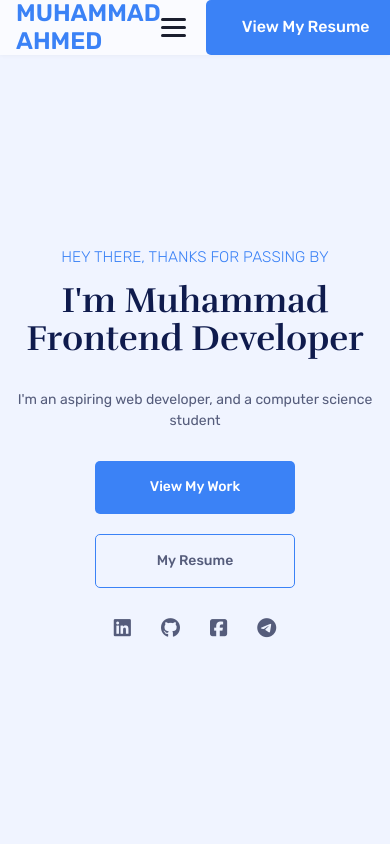
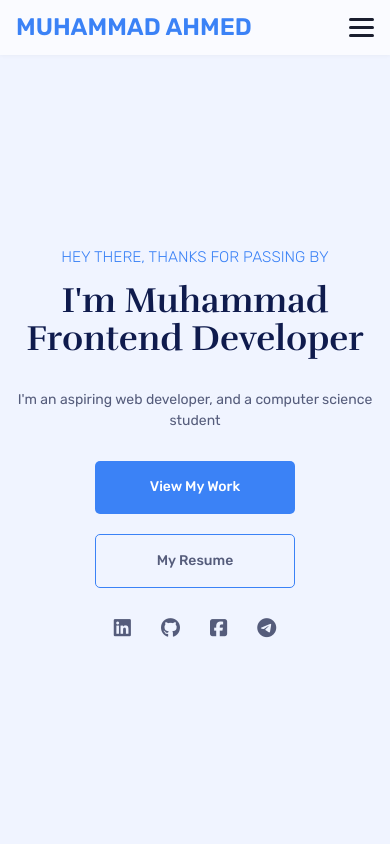
Before and after one commit to Muhammad-Ahmed-GH/My_Personal_Portfolio_Website, a React (Vite) app: page / in a window 390 px wide. Shown: the top 844 px of the page. Built offline with nearby package versions, Linux system fonts and the light colour scheme.

Commit message:
fix: hide header resume in smaller screens

```diff
--- a/src/components/Header.tsx
+++ b/src/components/Header.tsx
@@ -22,7 +22,7 @@ export default function Header() {
             />
             <HeaderLinks isMenuOpen={isMenuOpen} />
           </div>
-          <MainButton href={resumeLink} target="_blank" rel="noopener">
+          <MainButton className="hidden lg:inline" href={resumeLink} target="_blank" rel="noopener">
             View My Resume
           </MainButton>
         </nav>
```
